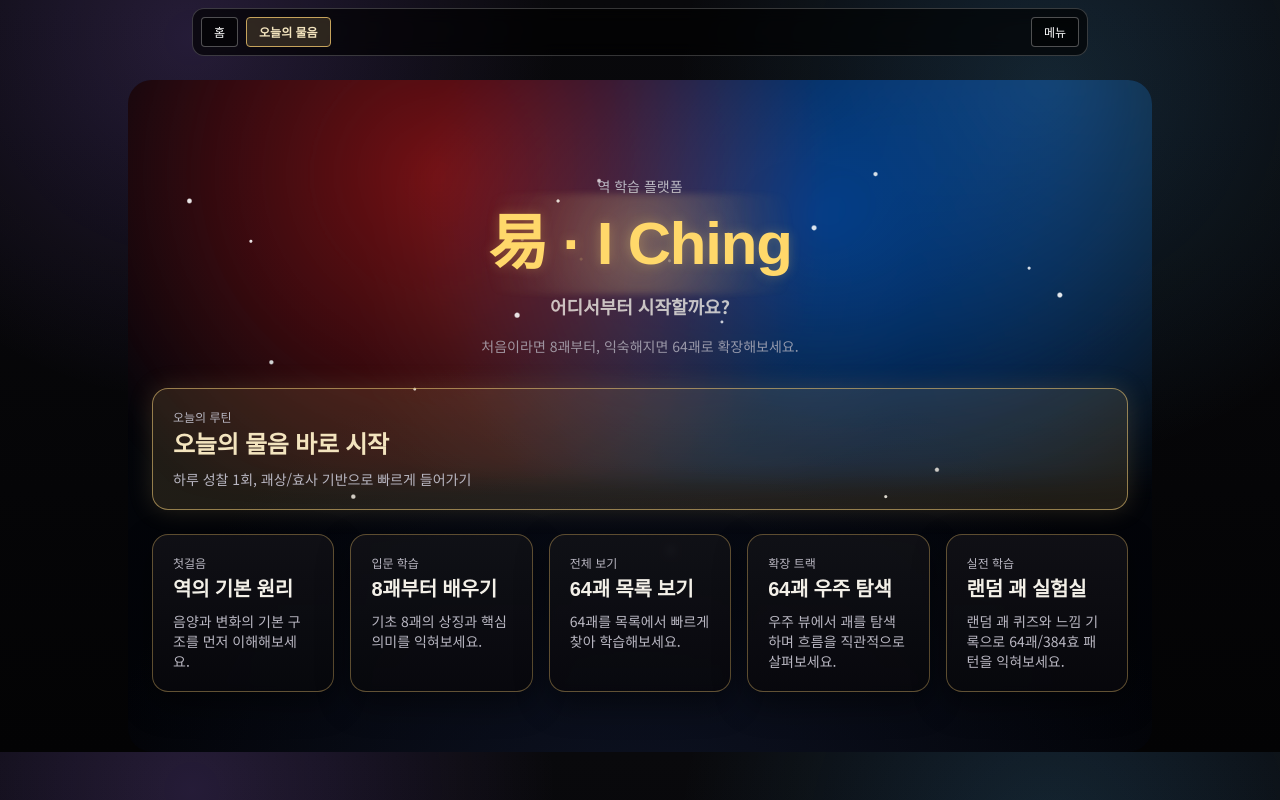
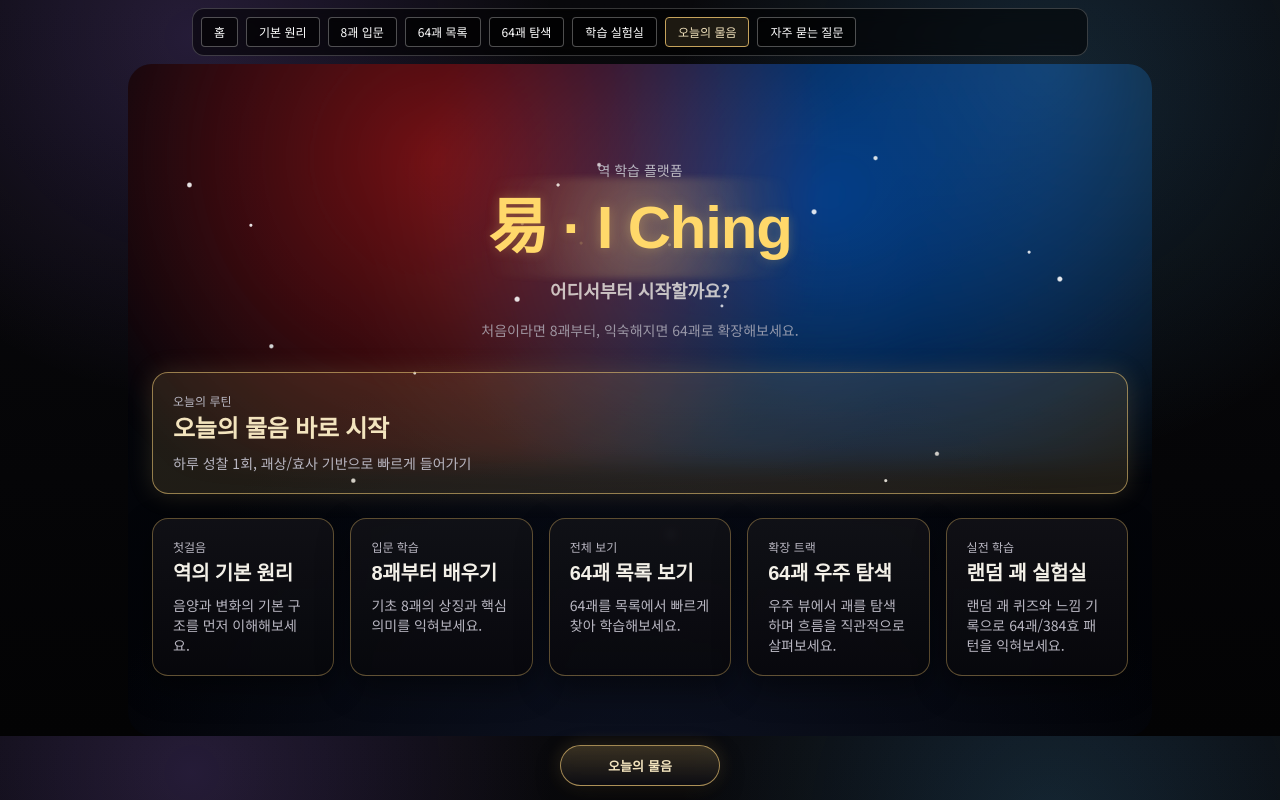
Before and after one commit to kinddragon1224/iching-learning-web, a Next.js app: page / in a window 1280 px wide. Built offline with nearby package versions, Linux system fonts and the light colour scheme.

Commit message:
Revert "ui: 데스크톱도 메뉴 버튼형 네비 적용 + 홈 중복 오늘의물음 CTA 제거"
This reverts commit fdf6b91ad24e1238eb8766f1344db4a803fb1fbc.

```diff
--- a/app/layout.tsx
+++ b/app/layout.tsx
@@ -34,12 +34,13 @@ export default function RootLayout({
     <html lang="ko">
       <body className={`${notoSansKr.variable} ${notoSerifKr.variable} ${geistMono.variable} antialiased`}>
         <nav className="fixed inset-x-0 top-0 z-[100] px-3 pt-2">
-          <div className="mx-auto flex max-w-4xl items-center gap-2 rounded-xl border border-white/20 bg-black/65 p-2 backdrop-blur">
+          {/* Mobile compact nav */}
+          <div className="md:hidden mx-auto flex max-w-4xl items-center gap-2 rounded-xl border border-white/20 bg-black/65 p-2 backdrop-blur">
             <Link href="/" className="shrink-0 rounded border border-white/30 bg-black/55 px-3 py-1.5 text-xs text-white">홈</Link>
             <Link href="/daily" className="shrink-0 rounded border border-[var(--gold-line)] bg-[rgba(212,178,106,0.18)] px-3 py-1.5 text-xs font-semibold text-[#f3e4be]">오늘의 물음</Link>
             <details className="ml-auto relative">
               <summary className="list-none cursor-pointer shrink-0 rounded border border-white/30 bg-black/55 px-3 py-1.5 text-xs text-white">메뉴</summary>
-              <div className="absolute right-0 mt-2 w-48 rounded-xl border border-white/20 bg-black/90 p-2 shadow-xl">
+              <div className="absolute right-0 mt-2 w-44 rounded-xl border border-white/20 bg-black/90 p-2 shadow-xl">
                 <div className="flex flex-col gap-1 text-xs">
                   <Link href="/principles" className="rounded px-2 py-1.5 hover:bg-white/10">기본 원리</Link>
                   <Link href="/bagua" className="rounded px-2 py-1.5 hover:bg-white/10">8괘 입문</Link>
@@ -51,8 +52,20 @@ export default function RootLayout({
               </div>
             </details>
           </div>
+
+          {/* Desktop full nav */}
+          <div className="hidden md:flex mx-auto max-w-4xl gap-2 overflow-x-auto rounded-xl border border-white/20 bg-black/55 p-2 backdrop-blur">
+            <Link href="/" className="shrink-0 rounded border border-white/30 bg-black/55 px-3 py-1.5 text-xs text-white">홈</Link>
+            <Link href="/principles" className="shrink-0 rounded border border-white/30 bg-black/55 px-3 py-1.5 text-xs text-white">기본 원리</Link>
+            <Link href="/bagua" className="shrink-0 rounded border border-white/30 bg-black/55 px-3 py-1.5 text-xs text-white">8괘 입문</Link>
+            <Link href="/hexagrams" className="shrink-0 rounded border border-white/30 bg-black/55 px-3 py-1.5 text-xs text-white">64괘 목록</Link>
+            <Link href="/explore" className="shrink-0 rounded border border-white/30 bg-black/55 px-3 py-1.5 text-xs text-white">64괘 탐색</Link>
+            <Link href="/studio" className="shrink-0 rounded border border-white/30 bg-black/55 px-3 py-1.5 text-xs text-white">학습 실험실</Link>
+            <Link href="/daily" className="shrink-0 rounded border border-[var(--gold-line)] bg-[rgba(212,178,106,0.12)] px-3 py-1.5 text-xs text-[#f3e4be]">오늘의 물음</Link>
+            <Link href="/faq" className="shrink-0 rounded border border-white/30 bg-black/55 px-3 py-1.5 text-xs text-white">자주 묻는 질문</Link>
+          </div>
         </nav>
-        <div className="pt-20">{children}</div>
+        <div className="pt-20 md:pt-16">{children}</div>
       </body>
     </html>
   );
--- a/app/page.tsx
+++ b/app/page.tsx
@@ -60,6 +60,12 @@ export default function Home() {
           <p className="mt-2 text-sm text-[var(--text-muted)]">랜덤 괘 퀴즈와 느낌 기록으로 64괘/384효 패턴을 익혀보세요.</p>
         </Link>
       </section>
+
+      <div className="home-bottom-center-tab-wrap" aria-hidden={false}>
+        <Link href="/daily" className="home-bottom-center-tab">
+          오늘의 물음
+        </Link>
+      </div>
     </main>
   );
 }
```
